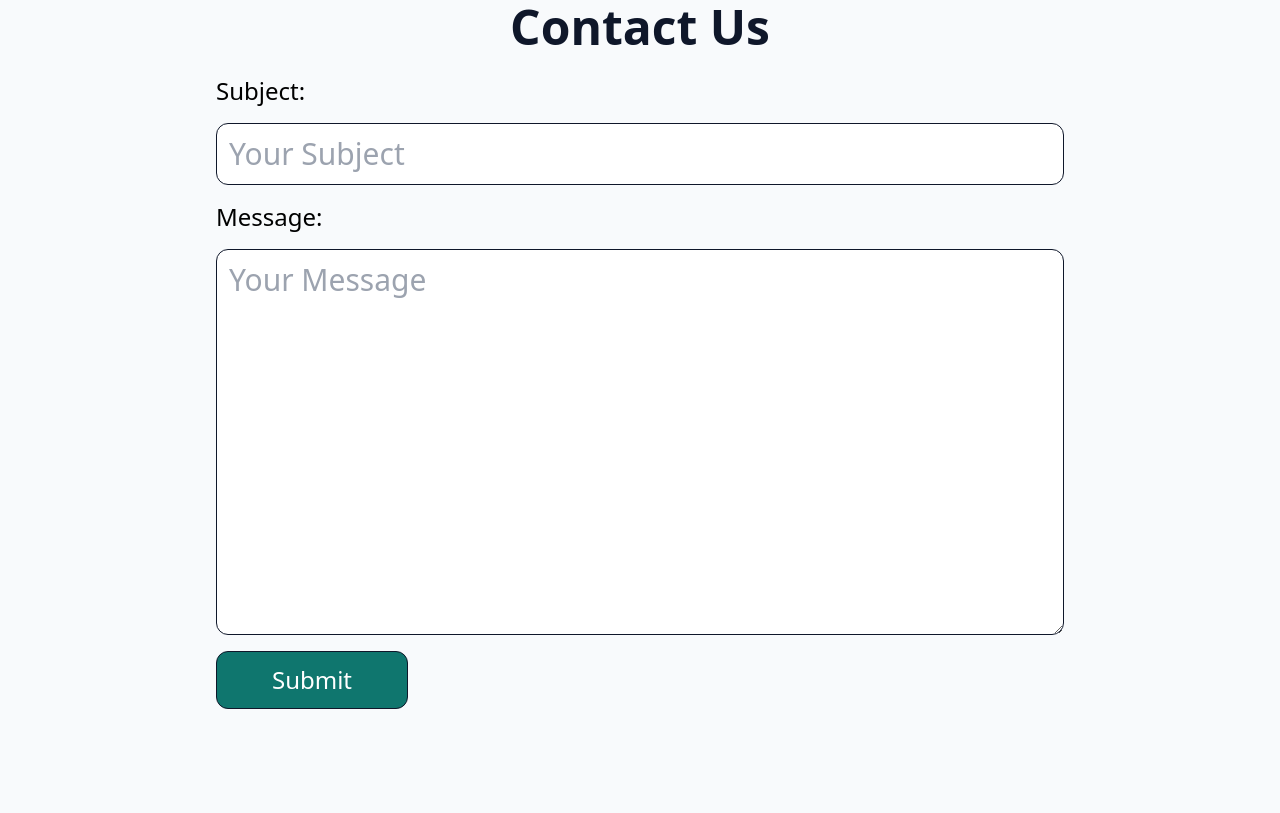
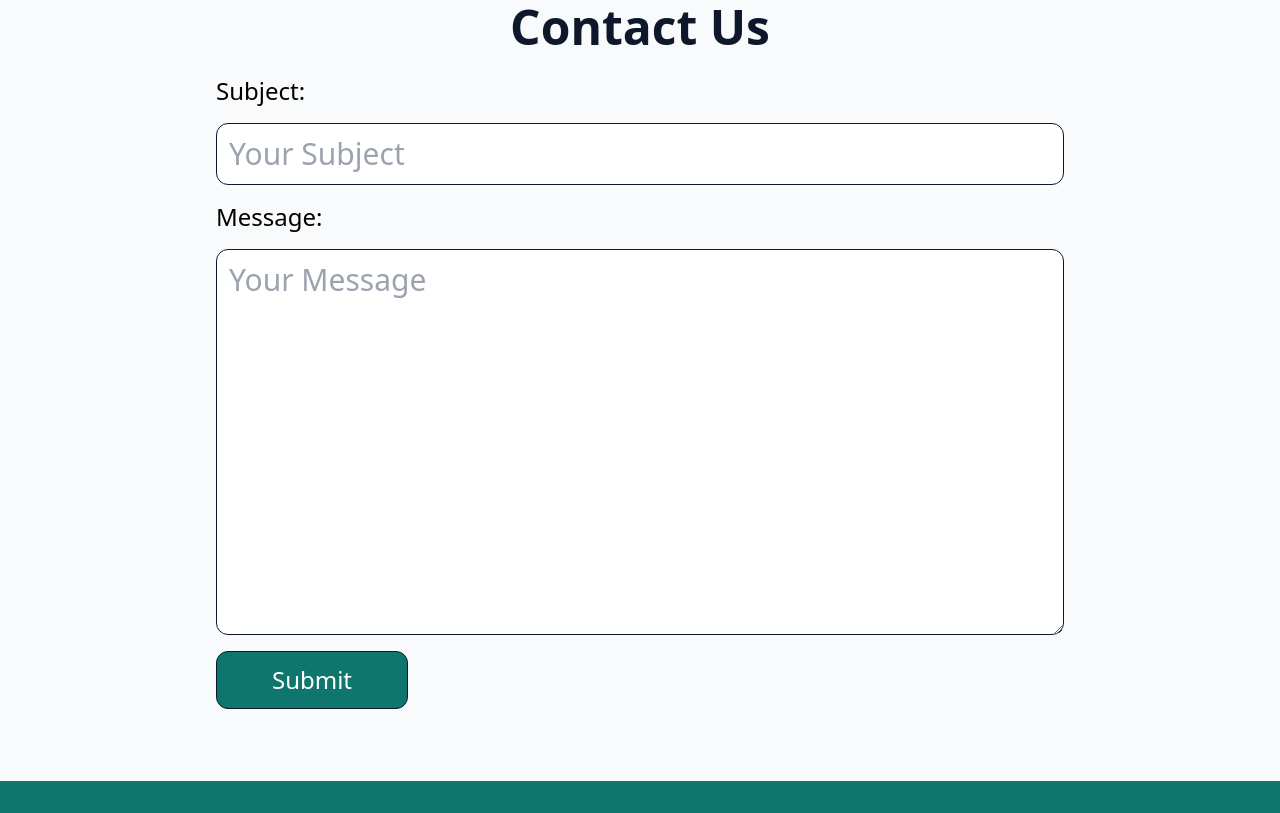
Before and after one commit to aadarshraj02/Acme-Rocket-Page, a website: page src/index.html in a window 1280 px wide. Shown: the part 2492-3305 px from the top of the page. Before the commit the page ends 3273 px from the top, so only its background shows below. Drawn offline with Linux system fonts and the light colour scheme.

Commit message:
added a section

```diff
--- a/src/index.html
+++ b/src/index.html
@@ -234,6 +234,10 @@
         </form>
       </section>
     </main>
-    <footer id="footer" class="bg-teal-700 text-white text-xl"></footer>
+    <footer id="footer" class="bg-teal-700 text-white text-xl">
+      <section
+        class="max-w-4xl mx-auto p-4 flex flex-colum sm:flex-row sm:justify-between"
+      ></section>
+    </footer>
   </body>
 </html>
```
Also changed, not shown: src/output.css.
